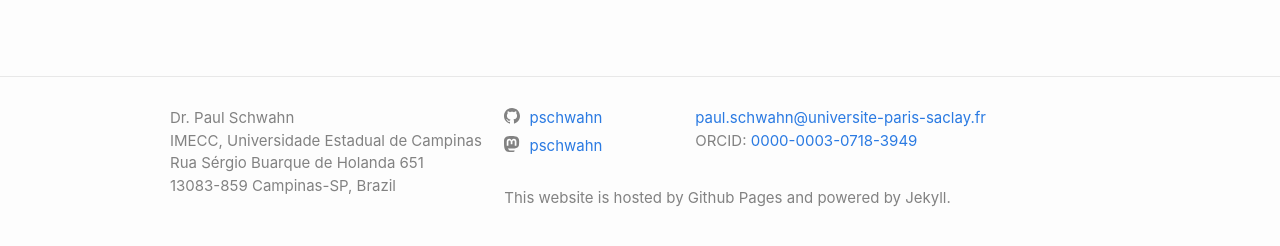
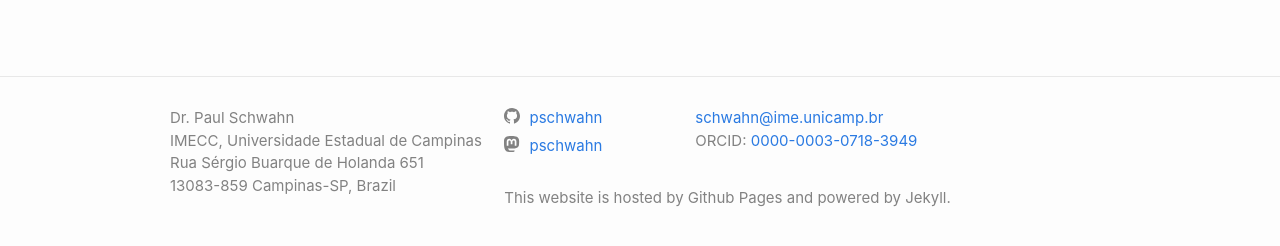
Before and after one commit to PSchwahn/PSchwahn.github.io, a Jekyll site: the page built from blog.markdown, in a window 1280 px wide. Shown: the part 643-889 px from the top of the page. Built offline with Jekyll 4.4.1, drawn with Linux system fonts in a browser that asks for light colours; some web fonts are replaced.

Commit message:
update email

```diff
--- a/_config.yml
+++ b/_config.yml
@@ -20,7 +20,7 @@
 
 title: Paul Schwahn
 tagline: Home
-email: paul.schwahn@universite-paris-saclay.fr
+email: schwahn@ime.unicamp.br
 # Write an awesome description for your new site here. You can edit this
 # line in _config.yml. It will appear in your document head meta (for
 # Google search results) and in your feed.xml site description.
```
